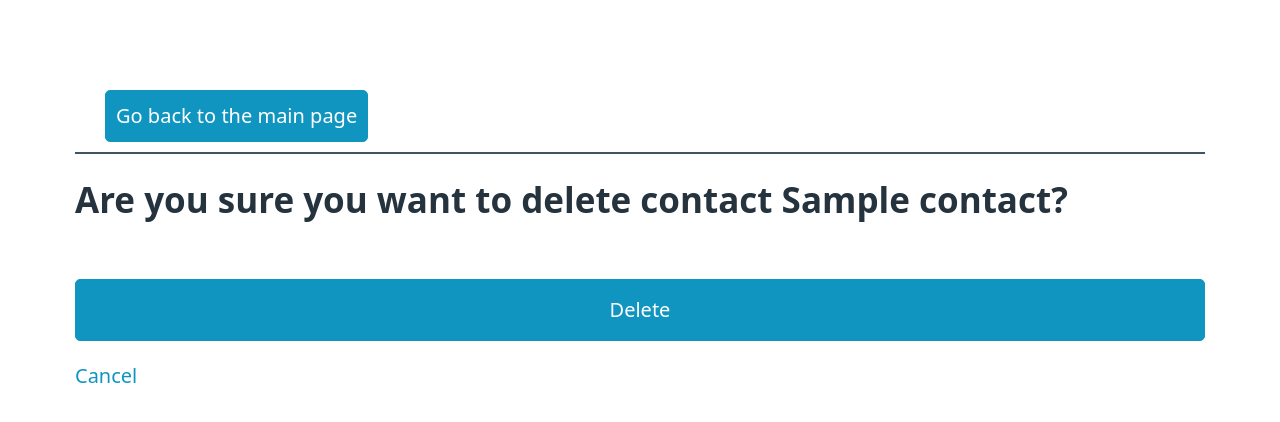
After one commit to Impe11e/Personal-Assistant-WEB, a Django app: page /contact/1/delete in a window 1280 px wide. The commit adds this page. Shown: the top 422 px of the page. Run offline with Django 5.2, Linux system fonts and the light colour scheme; tables that the repository leaves empty hold one stand-in row (values such as "Sample post").

Commit message:
created confirm delete form

```diff
--- a/pers_assist/pers_assist_app/models.py
+++ b/pers_assist/pers_assist_app/models.py
@@ -5,7 +5,7 @@ from phonenumber_field.modelfields import PhoneNumberField
 # Create your models here.
 class Contact(models.Model):
     name = models.CharField(max_length=50, null=False)
-    surname = models.CharField(max_length=150, blank=True, null=True, default="None")
+    surname = models.CharField(max_length=150, blank=True, null=True)
     address = models.CharField(max_length=150, blank=True, null=True)
     phone = PhoneNumberField(max_length=20, unique=True)
     email = models.EmailField(blank=True, null=True, unique=False)
--- /dev/null
+++ b/pers_assist/pers_assist_app/templates/pers_assist_app/contact_confirm_delete.html
@@ -0,0 +1,12 @@
+{% extends "pers_assist_app/base.html" %}
+
+{% block content %}
+
+<h2>Are you sure you want to delete contact {{ contact.name }}?</h2>
+<form method="POST">
+    {% csrf_token %}
+    <button type="submit">Delete</button>
+    <a href="{% url 'pers_assist_app:main' %}">Cancel</a>
+</form>
+
+{% endblock %}
--- a/pers_assist/pers_assist_app/templates/pers_assist_app/contact_create.html
+++ b/pers_assist/pers_assist_app/templates/pers_assist_app/contact_create.html
@@ -2,7 +2,8 @@
 
 {% block content %}
 
-<form method="POST" action="{% url 'pers_assist_app:contact_create' %}">
+<form method="POST"
+      action="{% url 'pers_assist_app:contact_create' %}">
     {% csrf_token %}
 
     <div style="padding: 10px">
--- a/pers_assist/pers_assist_app/templates/pers_assist_app/index.html
+++ b/pers_assist/pers_assist_app/templates/pers_assist_app/index.html
@@ -16,7 +16,7 @@
     {% for contact in contacts %}
     <ul>
         <li>
-            <a href="{% url 'pers_assist_app:contact_detail' contact.id %}" role="button" class="outline"> {{ contact.name }} </a>
+            <a href="{% url 'pers_assist_app:contact_detail' contact.id %}" role="button" class="outline"> {{ contact.name }} {{ contact.surname }} </a>
             <a href="{% url 'pers_assist_app:contact_delete' contact.id %}" role="button" class="contrast"> Delete contact </a>
         </li>
     </ul>
--- a/pers_assist/pers_assist_app/urls.py
+++ b/pers_assist/pers_assist_app/urls.py
@@ -6,6 +6,6 @@ app_name = 'pers_assist_app'
 urlpatterns = [
     path('', views.main, name='main'),
     path('contact_create/', views.contact_create, name='contact_create'),
-    path('contact_detail/<int:contact_id>', views.contact_detail, name='contact_detail'),
-    path('contact_delete/<int:contact_id>', views.contact_delete, name='contact_delete'),
+    path('contact/<int:contact_id>/detail', views.contact_detail, name='contact_detail'),
+    path('contact/<int:contact_id>/delete', views.contact_delete, name='contact_delete'),
 ]
--- a/pers_assist/pers_assist_app/views.py
+++ b/pers_assist/pers_assist_app/views.py
@@ -24,6 +24,9 @@ def contact_detail(request, contact_id):
     contact = get_object_or_404(Contact, pk=contact_id)
     return render(request, 'pers_assist_app/contact_detail.html', {"contact": contact})
 
-def contact_delete(contact_id):
-    Contact.objects.get(pk=contact_id).delete()
-    return redirect(to='pers_assist_app:main')
+def contact_delete(request, contact_id):
+    contact = get_object_or_404(Contact, pk=contact_id)
+    if request.method == 'POST':
+        contact.delete()
+        return redirect('pers_assist_app:main')
+    return render(request, 'pers_assist_app/contact_confirm_delete.html', {"contact": contact})
```
Also changed, not shown: pers_assist/pers_assist_app/migrations/0006_alter_contact_surname.py (added).
